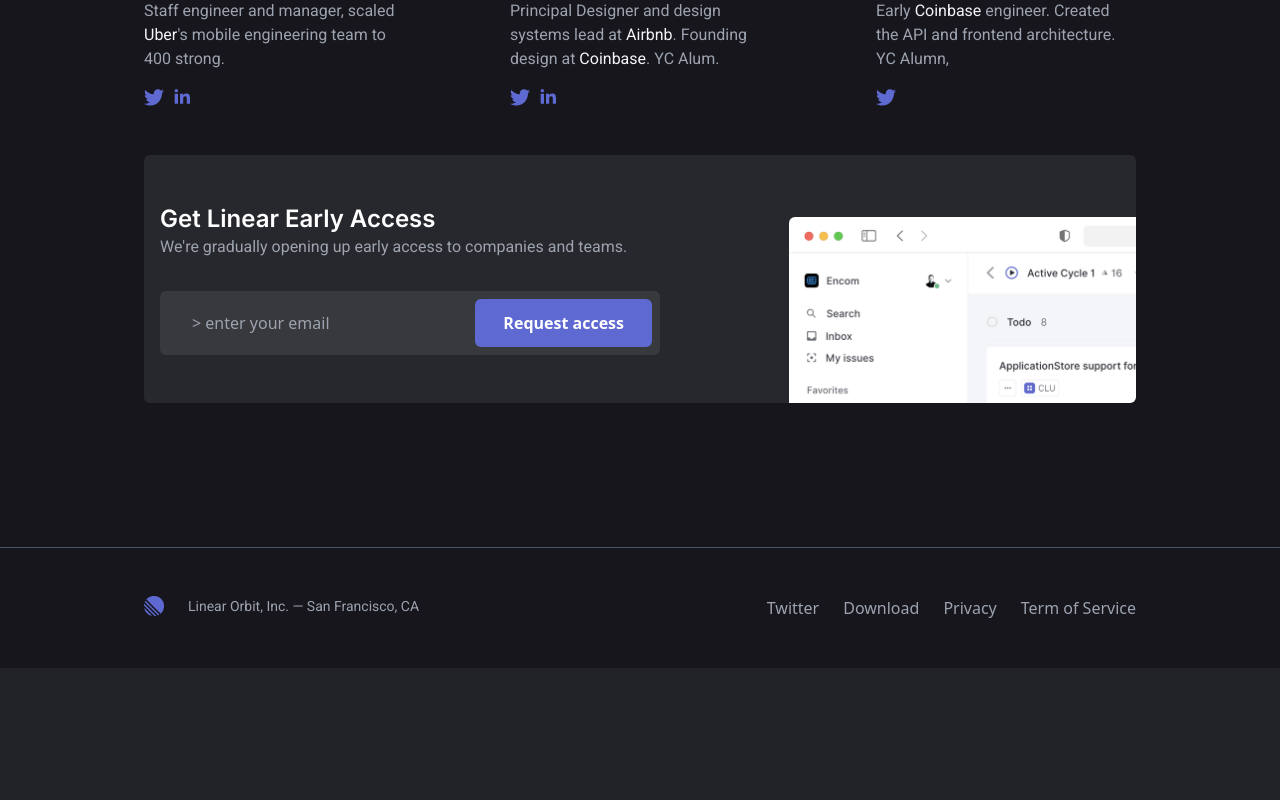
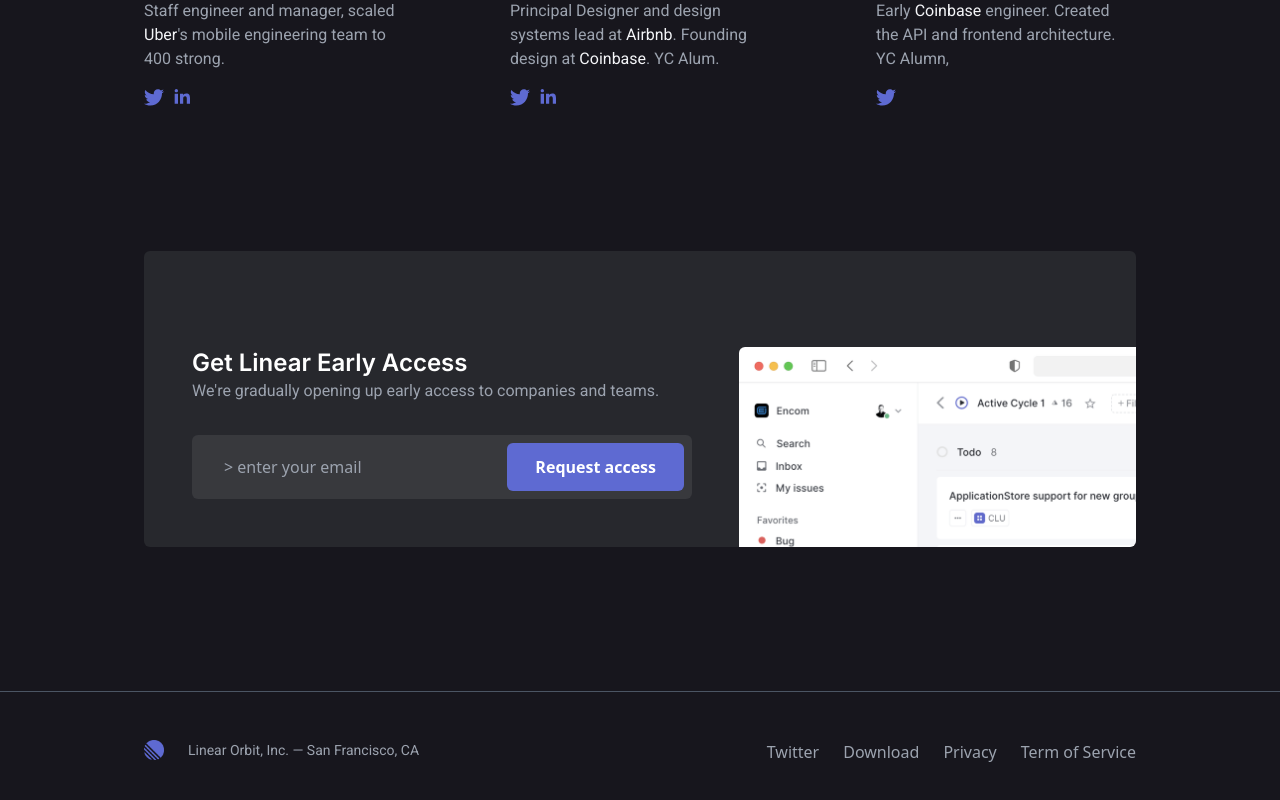
Before and after one commit to leandsoria/supplement-incrementum, a React (Vite) app: page / in a window 1280 px wide. Shown: the part 4372-5172 px from the top of the page. Before the commit the page ends 5040 px from the top, so only its background shows below. Built offline with nearby package versions, Linux system fonts and the light colour scheme.

Commit message:
Fix form on about us section :art:

```diff
--- a/src/Views/AboutUs.jsx
+++ b/src/Views/AboutUs.jsx
@@ -106,7 +106,7 @@
           </div>
         </div>
       </div>
-      <div className="bg-[#27282D] py-12 rounded-md pl-4 relative overflow-hidden">
+      <div className="bg-[#27282D] py-12 pt-24 pl-12 mt-24 rounded-md  relative overflow-hidden">
         <div className="max-w-[60%]">
           <h3>Get Linear Early Access</h3>
           <p className="text-base text-gray-400">
@@ -119,7 +119,7 @@
         <img
           src={InterfaceImg}
           alt="Dashboard"
-          className="rounded-md absolute left-[65%] top-[25%] bottom-0"
+          className="rounded-md absolute left-[60%] top-24 bottom-0"
         />
       </div>
     </Section>
```
